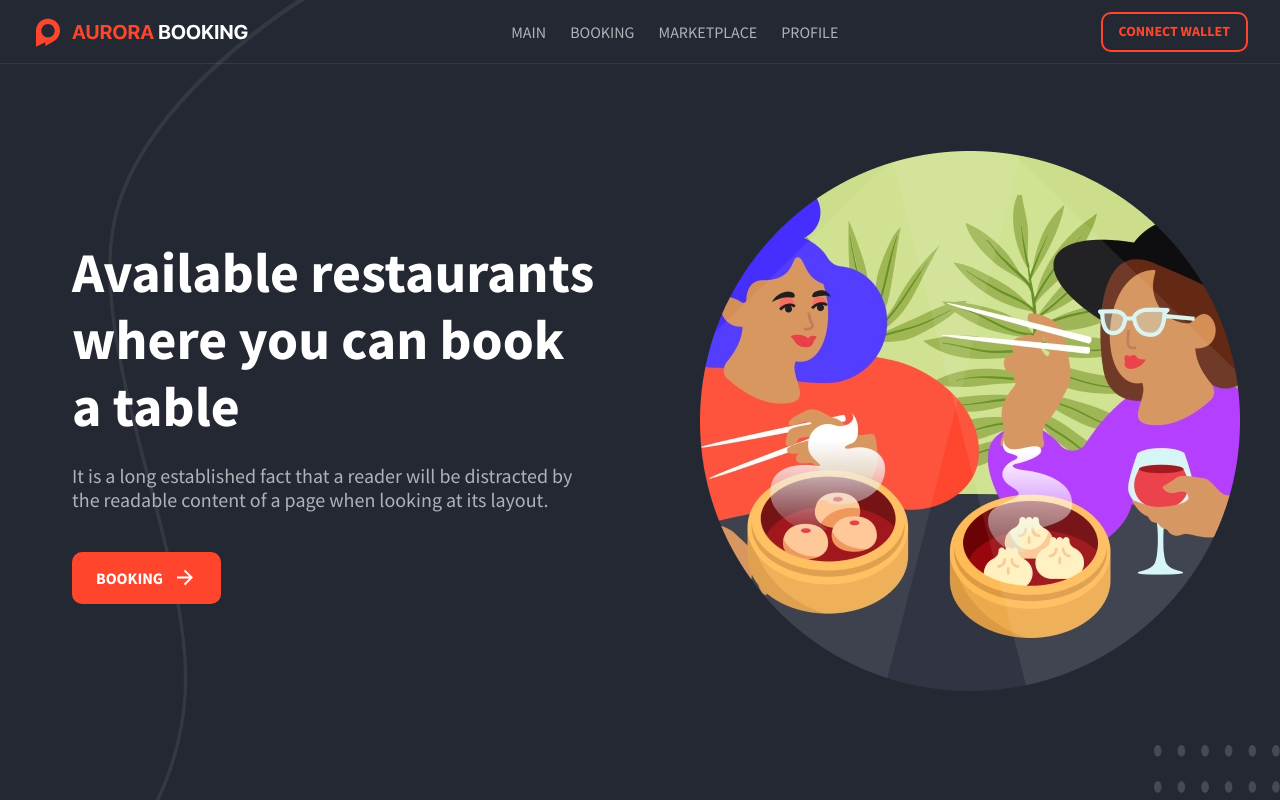
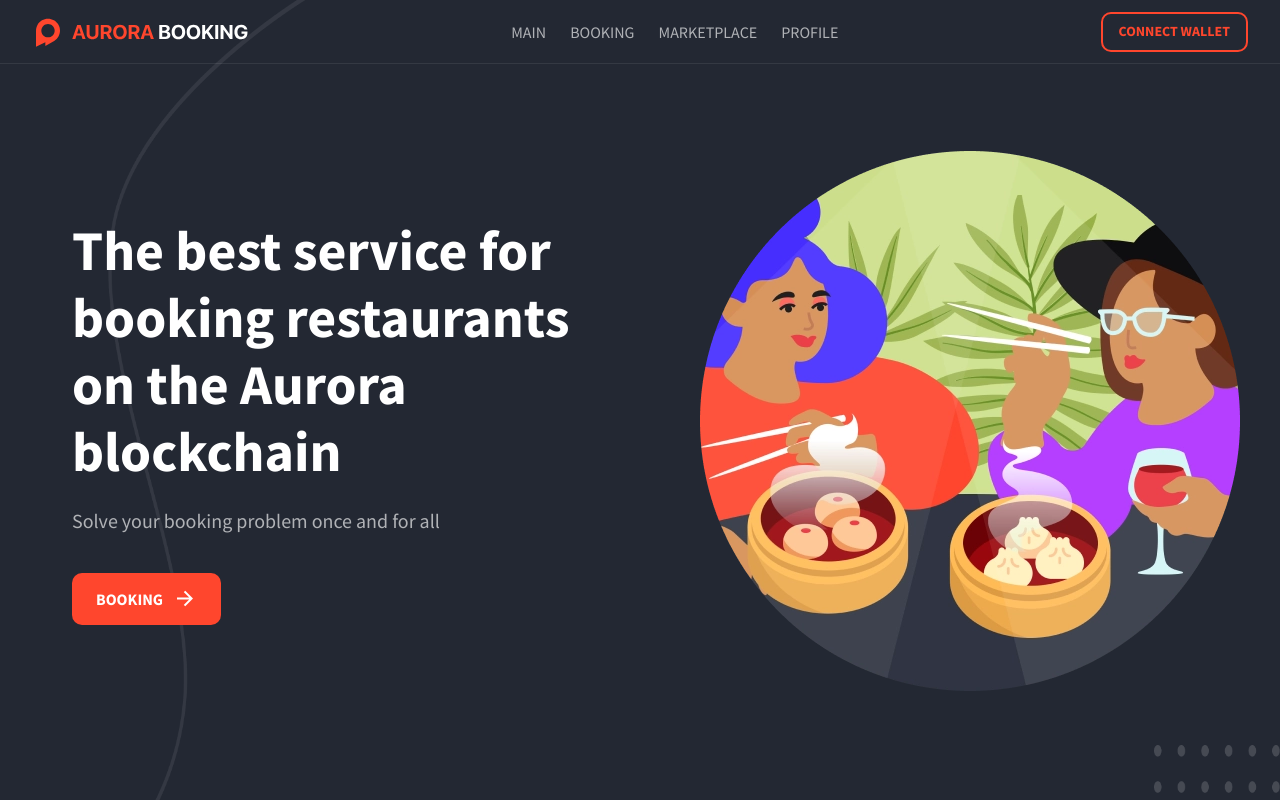
Before and after one commit to ElephantsLab/aurorabooking-dapp, a Vue app: page / in a window 1280 px wide. Built offline with nearby package versions, Linux system fonts and the light colour scheme; no server answers.

Commit message:
Text fixes

```diff
--- a/src/components/modalWoidows/BookTableModal.vue
+++ b/src/components/modalWoidows/BookTableModal.vue
@@ -86,7 +86,7 @@
             <slot name="footer">
               <button class="modal-btn modal-btn-border btn"
               v-on:click="bookPlaceTable">
-                Approve
+                Book now
               </button>
               <!-- <button
                 class="modal-btn modal-btn-border btn"
--- a/src/views/Booking.vue
+++ b/src/views/Booking.vue
@@ -3,8 +3,8 @@
     <div class="container">
       <div class="section-title">Booking</div>
       <div class="section-describe">
-        It is a long established fact that a reader will be distracted by the readable
-        content of a page when looking at its layout.
+        Only the best restaurants in the world for you.
+        Make your choice and enjoy the service!
       </div>
     </div>
     <div class="container-content">
@@ -36,7 +36,7 @@
             </div>
             <div class="card-footer">
               <button  class="btn card-btn card-btn-border" v-on:click="openBookModal(restaurant)">
-                Booking
+                Book now
               </button>
             </div>
           </div>
--- a/src/views/Landing.vue
+++ b/src/views/Landing.vue
@@ -2,10 +2,9 @@
   <div class="landing-page">
     <div class="container">
       <main>
-        <div class="section-title">Available restaurants where you can book a table</div>
+        <div class="section-title">The best service for booking restaurants on the Aurora blockchain</div>
         <div class="section-describe">
-          It is a long established fact that a reader will be distracted by the readable
-          content of a page when looking at its layout.
+          Solve your booking problem once and for all
         </div>
         <button class="section-button btn section-button-landing" v-on:click="goToBooking">
           <span> Booking</span>
```
